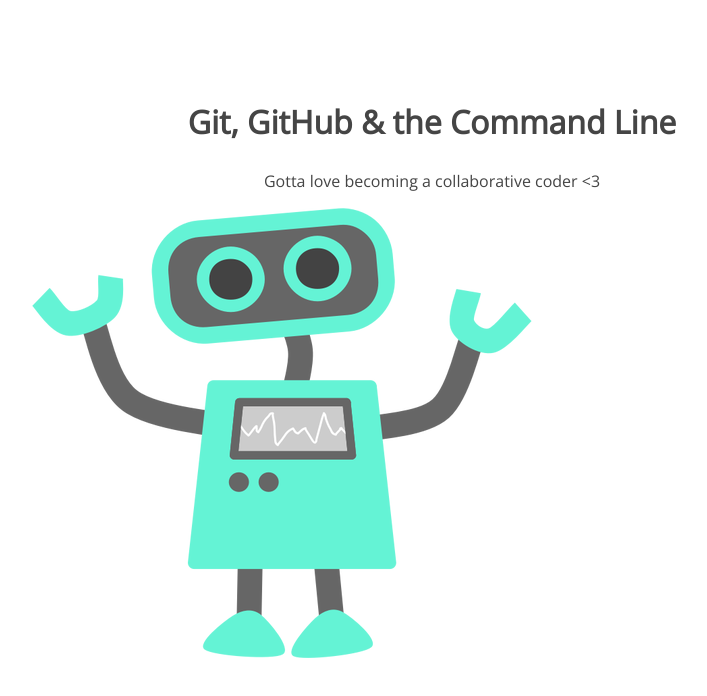
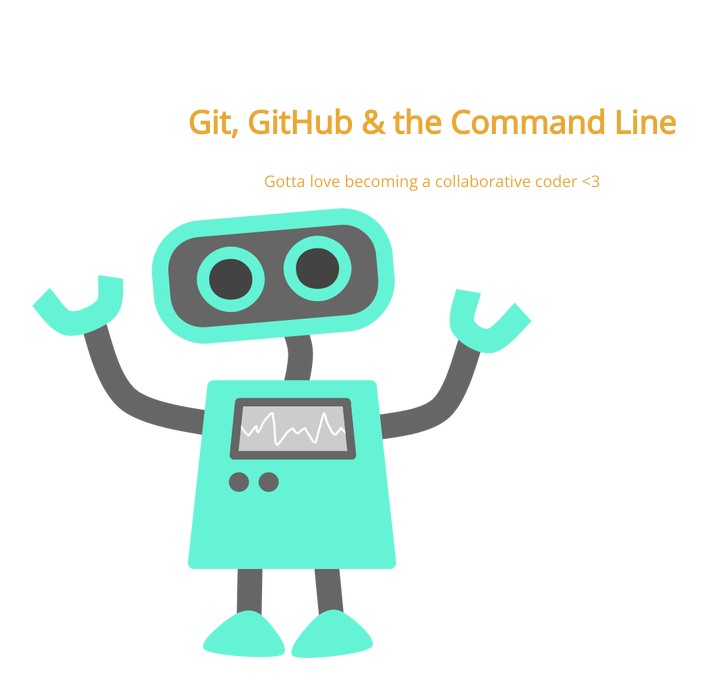
Before and after one commit to HiberniaSM/105-project, a plain HTML site: page index.html in a window 1280 px wide. Shown: the whole page, without its empty margins (208-915 px from the left). Drawn offline with nearby package versions, Linux system fonts and the light colour scheme.

Commit message:
css change - h1 colour changed to orange

```diff
--- a/css/style.css
+++ b/css/style.css
@@ -5,7 +5,7 @@ section {
 section h1,
 section p {
 	text-align: center;
-	color: #454545;
+	color: #E9A734;
 }
 section h1 {
 	font: 32px 'Open Sans';
```
